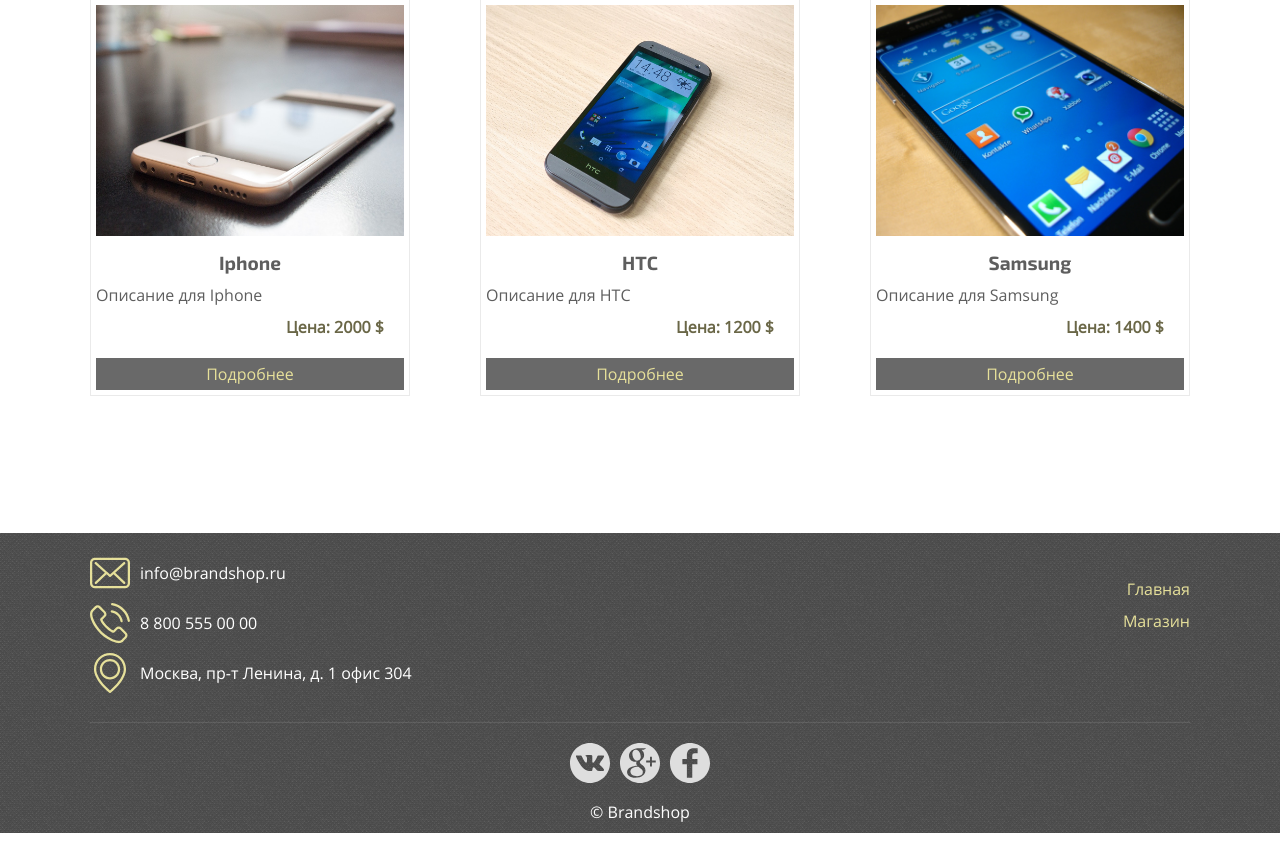
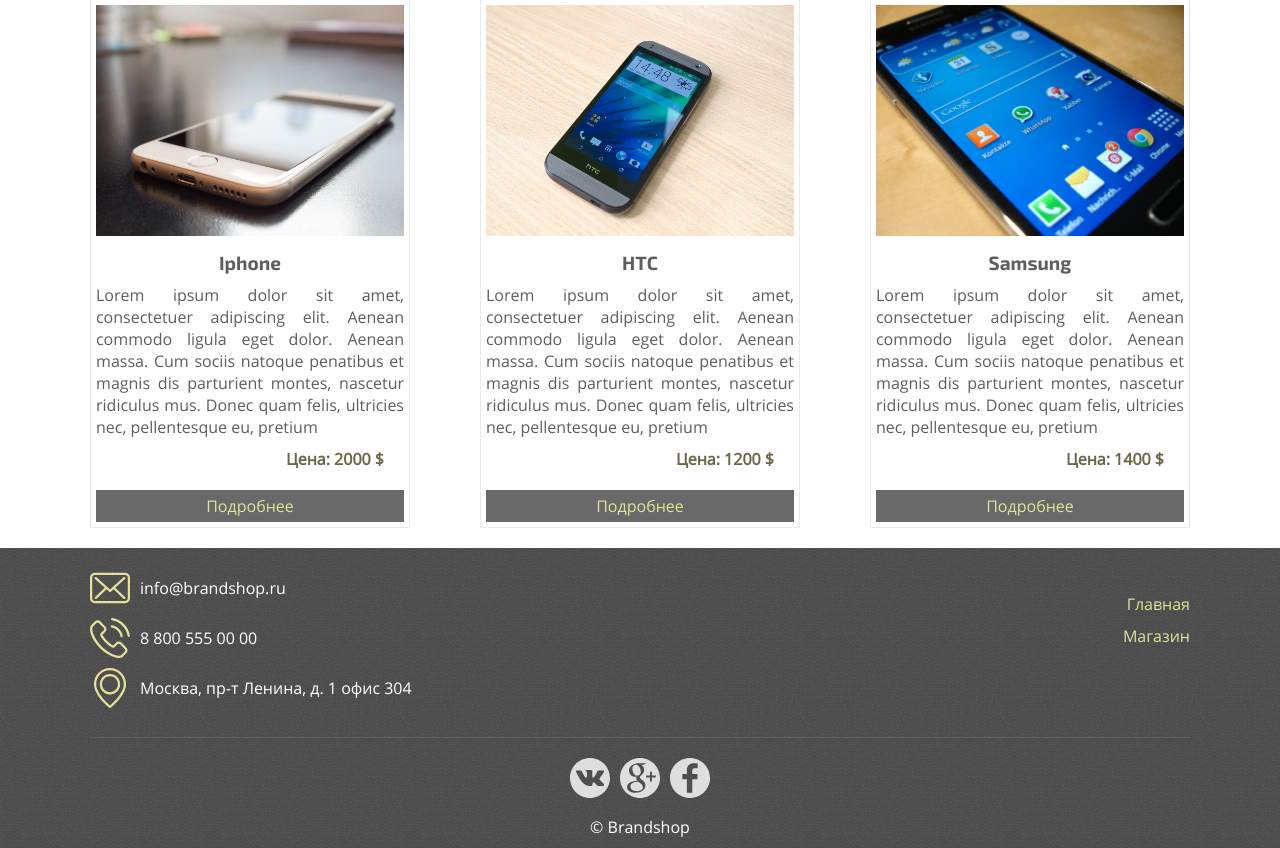
Before and after one commit to Lisitsyn-AV/Web_razrabotka_Osnovi_PHP, a PHP site: page /index.php?page=shop in a window 1280 px wide. Shown: the part 178-1026 px from the top of the page. Run offline with PHP 8.4, Linux system fonts and the light colour scheme.

Commit message:
Заполнил зону описания товара на весь возможный объём.

```diff
--- a/index.php
+++ b/index.php
@@ -31,21 +31,21 @@
         [
             'id' => 1,
             'name' => 'Iphone',
-            'desc' => 'Описание для Iphone',
+            'desc' => 'Lorem ipsum dolor sit amet, consectetuer adipiscing elit. Aenean commodo ligula eget dolor. Aenean massa. Cum sociis natoque penatibus et magnis dis parturient montes, nascetur ridiculus mus. Donec quam felis, ultricies nec, pellentesque eu, pretium',
             'img' => '/images/goods/iphone.jpg',
             'price' => '2000 $'
         ],
         [
             'id' => 2,
             'name' => 'HTC',
-            'desc' => 'Описание для HTC',
+            'desc' => 'Lorem ipsum dolor sit amet, consectetuer adipiscing elit. Aenean commodo ligula eget dolor. Aenean massa. Cum sociis natoque penatibus et magnis dis parturient montes, nascetur ridiculus mus. Donec quam felis, ultricies nec, pellentesque eu, pretium',
             'img' => '/images/goods/htc.jpg',
             'price' => '1200 $'
         ],
         [
             'id' => 3,
             'name' => 'Samsung',
-            'desc' => 'Описание для Samsung',
+            'desc' => 'Lorem ipsum dolor sit amet, consectetuer adipiscing elit. Aenean commodo ligula eget dolor. Aenean massa. Cum sociis natoque penatibus et magnis dis parturient montes, nascetur ridiculus mus. Donec quam felis, ultricies nec, pellentesque eu, pretium',
             'img' => '/images/goods/samsung.jpg',
             'price' => '1400 $'
         ],
```
